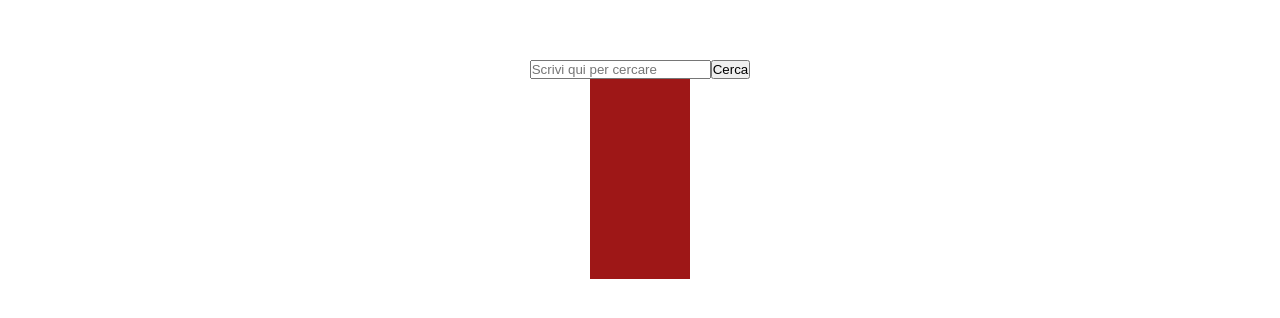
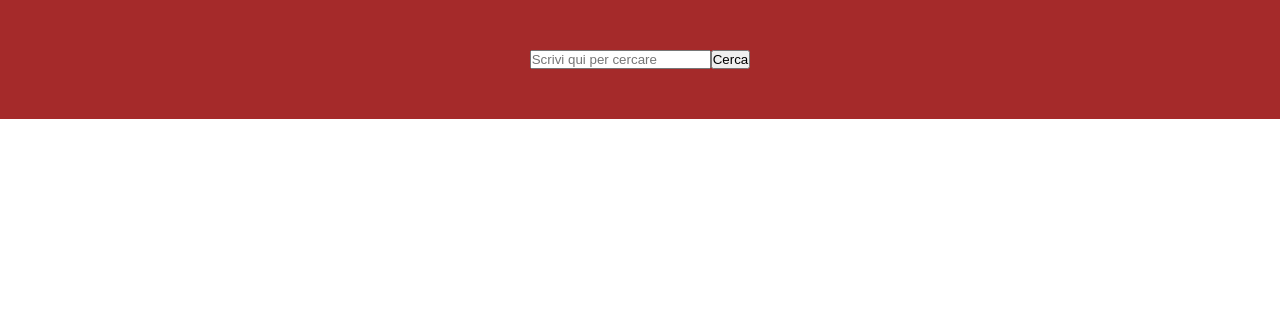
Before and after one commit to stefanodisanza/vite-boolflix, a Vue app: page / in a window 1280 px wide. Shown: the top 318 px of the page. Built offline with nearby package versions, Linux system fonts and the light colour scheme.

Commit message:
FEAT Milestone 1

```diff
--- a/index.html
+++ b/index.html
@@ -3,7 +3,7 @@
 
 <head>
   <meta charset="UTF-8" />
-  <link rel="icon" type="image/svg+xml" href="/vite.svg" />
+  <link rel="icon" type="image/svg+xml" href="https://upload.wikimedia.org/wikipedia/commons/7/75/Netflix_icon.svg" />
   <meta name="viewport" content="width=device-width, initial-scale=1.0" />
   <title>BoolFlix</title>
 </head>
--- a/src/App.vue
+++ b/src/App.vue
@@ -1,7 +1,7 @@
 <template>
   <div>
-    <MyHeader />
-    <MyMain />
+    <MyHeader @search="saveArrayFilms" />
+    <MyMain :details="ArrayFilmsFromSearch" />
   </div>
 </template>
 
@@ -14,6 +14,17 @@ export default {
   components: {
     MyHeader,
     MyMain,
+  },
+  data() {
+    return {
+      ArrayFilmsFromSearch: [],
+    }
+  },
+  methods: {
+    saveArrayFilms(val) {
+      this.ArrayFilmsFromSearch = val
+      console.log("array dall'header", this.ArrayFilmsFromSearch);
+    }
   }
 }
 
@@ -25,10 +36,13 @@ export default {
 
 #app {
   font-family: Avenir, Helvetica, Arial, sans-serif;
-  -webkit-font-smoothing: antialiased;
-  -moz-osx-font-smoothing: grayscale;
   text-align: center;
   color: #2c3e50;
-  margin-top: 60px;
+}
+
+* {
+  margin: 0;
+  padding: 0;
+  box-sizing: border-box;
 }
 </style>
--- a/src/components/MyHeader.vue
+++ b/src/components/MyHeader.vue
@@ -1,15 +1,42 @@
 <template>
     <header>
-        <input type="text" placeholder="Scrivi qui per cercare">
-        <button>Cerca</button>
+        <!-- debug -->
+        <!-- $emit('search', $event.target.value) -->
+        <!-- @click.prevent="$emit('search', inputValue)" -->
+        <input type="text" placeholder="Scrivi qui per cercare" v-model="query" />
+        <button @click.prevent="getArray">Cerca</button>
     </header>
 </template>
 
 <script>
+import Axios from "axios";
+
 export default {
-    name: 'MyHeader',
-}
+    name: "MyHeader",
+    data() {
+        return {
+            query: "",
+            listFilm: [],
+            apiUrl:
+                "https://api.themoviedb.org/3/search/movie?api_key=2727abe6f9cfef8ece88aac30548b0e1",
+        };
+    },
+    methods: {
+        getArray() {
+            Axios.get(`${this.apiUrl}&query=${this.query}`).then((res) => {
+                this.listFilm = res.data.results;
+                console.log("axios mi ritorna:", this.listFilm);
+                this.$emit('search', this.listFilm)
+            });
+        },
+    },
+};
 </script>
 
 
-<style scoped lang="scss"></style>
+<style scoped lang="scss">
+header {
+    background-color: brown;
+    padding: 50px;
+}
+</style>
--- a/src/components/MyMain.vue
+++ b/src/components/MyMain.vue
@@ -1,36 +1,46 @@
+
 <template>
     <main>
-        <div class="container-card">
+        <div class="container-card" v-for="film, i in details" :key="i">
             <div class="card">
-
+                <div> Titolo: {{ film.title }}</div>
+                <div>Titolo Originale: {{ film.original_title }}</div>
+                <div>Lingua: {{ film.original_language }}</div>
+                <div>Voto: {{ film.vote_average }}</div>
             </div>
         </div>
+    <!-- <ul>
+            <li >
+              <div>{{film.title}}</div>
+              <div>{{film.original_title}}</div>
+              <div>{{film.original_language}}</div>
+              <div>{{film.vote_average}}</div>
+            </li>
+                    </ul> -->
     </main>
 </template>
 
 <script>
+// import Axios from 'axios'
 export default {
     name: 'MyMain',
-    created() {
+    props: {
+        details: Array
     },
-    methods: {
-        getArray() {
-
-        }
-    }
 }
 </script>
 
 <style lang="scss" scoped>
-main {
-    margin: 0 auto;
-    width: 70%;
+#app {
+    font-family: Avenir, Helvetica, Arial, sans-serif;
+    text-align: center;
+    color: #2c3e50;
+    margin-top: 60px;
 }
 
-.container-card {
-    // debug
-    height: 200px;
-    width: 100px;
-    background-color: rgb(158, 23, 23);
+* {
+    margin: 0;
+    padding: 0;
+    box-sizing: border-box;
 }
 </style>
```
